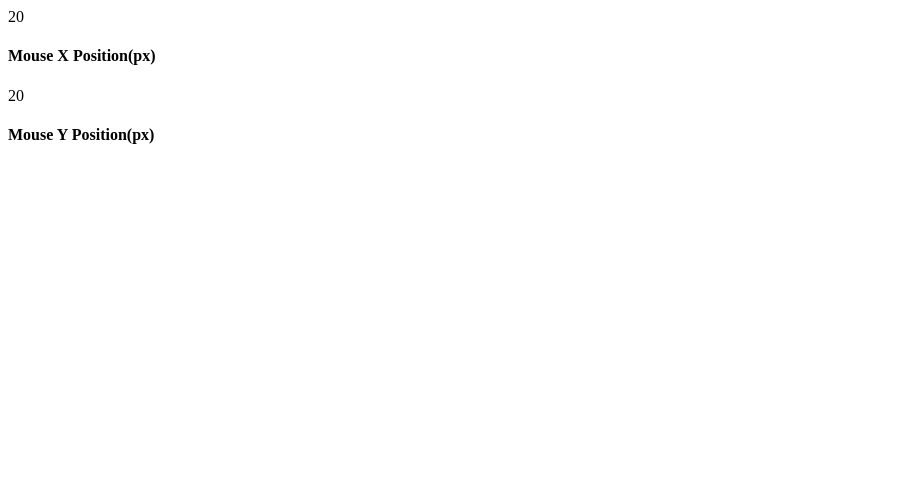
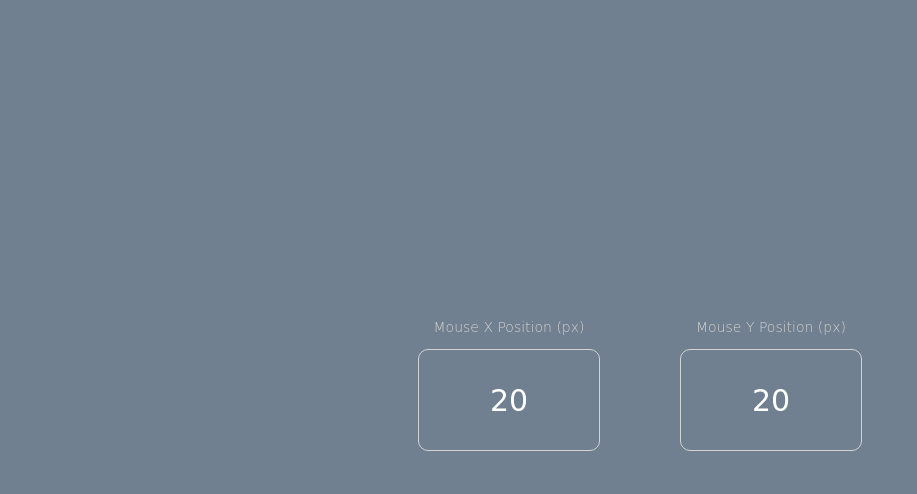
Before and after one commit to midnightmoet/mouse-event, a plain HTML site: page index.html in a window 1280 px wide. Shown: the whole page, without its empty margins (0-917 px from the left). Drawn offline with Linux system fonts and the light colour scheme.

Commit message:
Styling done

```diff
--- a/style.css
+++ b/style.css
@@ -0,0 +1,45 @@
+body {
+  margin: 0;
+  display: flex;
+  justify-content: center;
+  height: 100vh;
+  align-items: center;
+  background-color: slategray;
+  color: white;
+  font-family: cursive;
+}
+
+.container {
+  display: flex;
+  text-align: center;
+}
+
+.mouse-event {
+  border: solid 1px lightgray;
+  margin: 40px;
+  min-width: 180px;
+  min-height: 100px;
+  position: relative;
+  justify-content: center;
+  align-items: center;
+  display: flex;
+  font-size: 30px;
+  border-radius: 10px;
+}
+
+.mouse-event h4 {
+  position: absolute;
+  top: -50px;
+  font-size: 14px;
+  left: 50%;
+  transform: translateX(-50%);
+  white-space: nowrap;
+  font-weight: 100;
+  color: lightgray;
+}
+
+@media (max-width: 500px) {
+  .container {
+    flex-direction: column;
+  }
+}
```
Also changed, not shown: index.html (+2 -2 lines).
